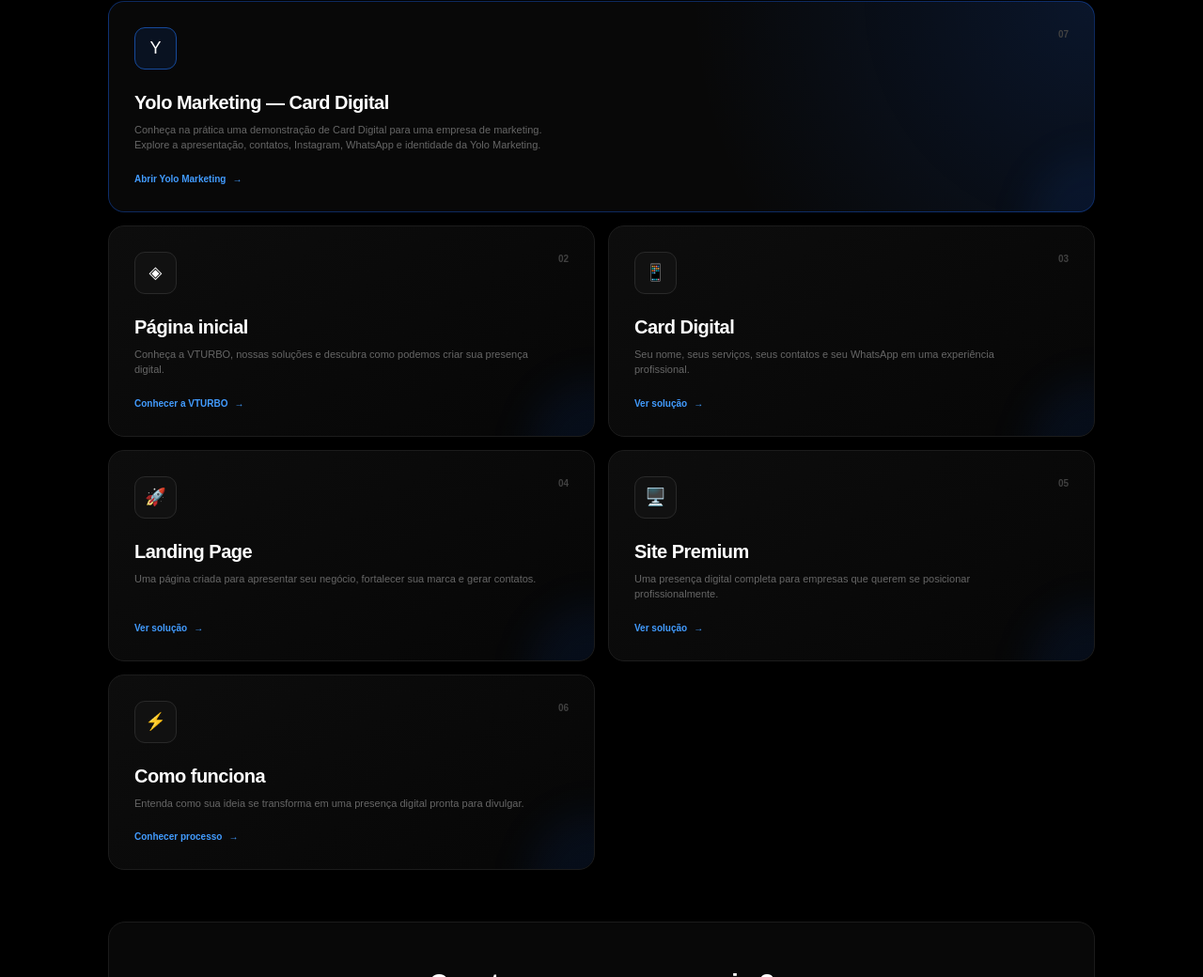
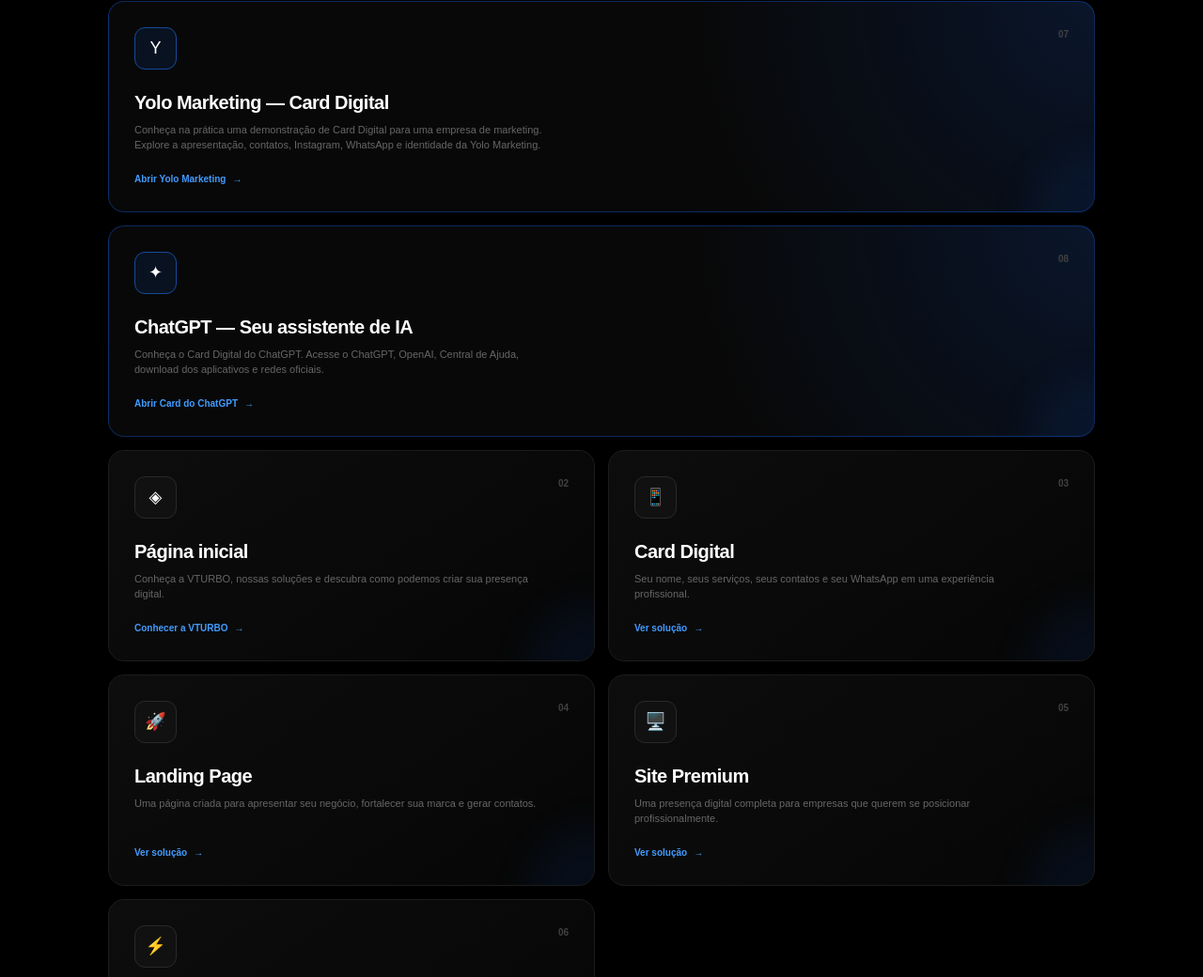
Before and after one commit to lucas4lex/VTURBO, a plain HTML site: page link/index.html in a window 1280 px wide. Shown: the part 758-1798 px from the top of the page at 94% size. Drawn offline with Linux system fonts and the light colour scheme.

Commit message:
Add ChatGPT section to index.html
Added a new section for ChatGPT with a description and link.

```diff
--- a/link/index.html
+++ b/link/index.html
@@ -628,6 +628,45 @@
     </div>
 
 </a>
+                <!-- CHATGPT -->
+
+<a
+    href="chatgpt.html"
+    class="item featured"
+>
+
+    <div>
+
+        <div class="item-top">
+
+            <div class="icon">
+                ✦
+            </div>
+
+            <span class="number">
+                08
+            </span>
+
+        </div>
+
+        <h2>
+            ChatGPT — Seu assistente de IA
+        </h2>
+
+        <p>
+            Conheça o Card Digital do ChatGPT.
+            Acesse o ChatGPT, OpenAI, Central de Ajuda,
+            download dos aplicativos e redes oficiais.
+        </p>
+
+    </div>
+
+    <div class="open">
+        Abrir Card do ChatGPT
+        <span>→</span>
+    </div>
+
+</a>
 
 
                 <!-- INÍCIO -->
```
